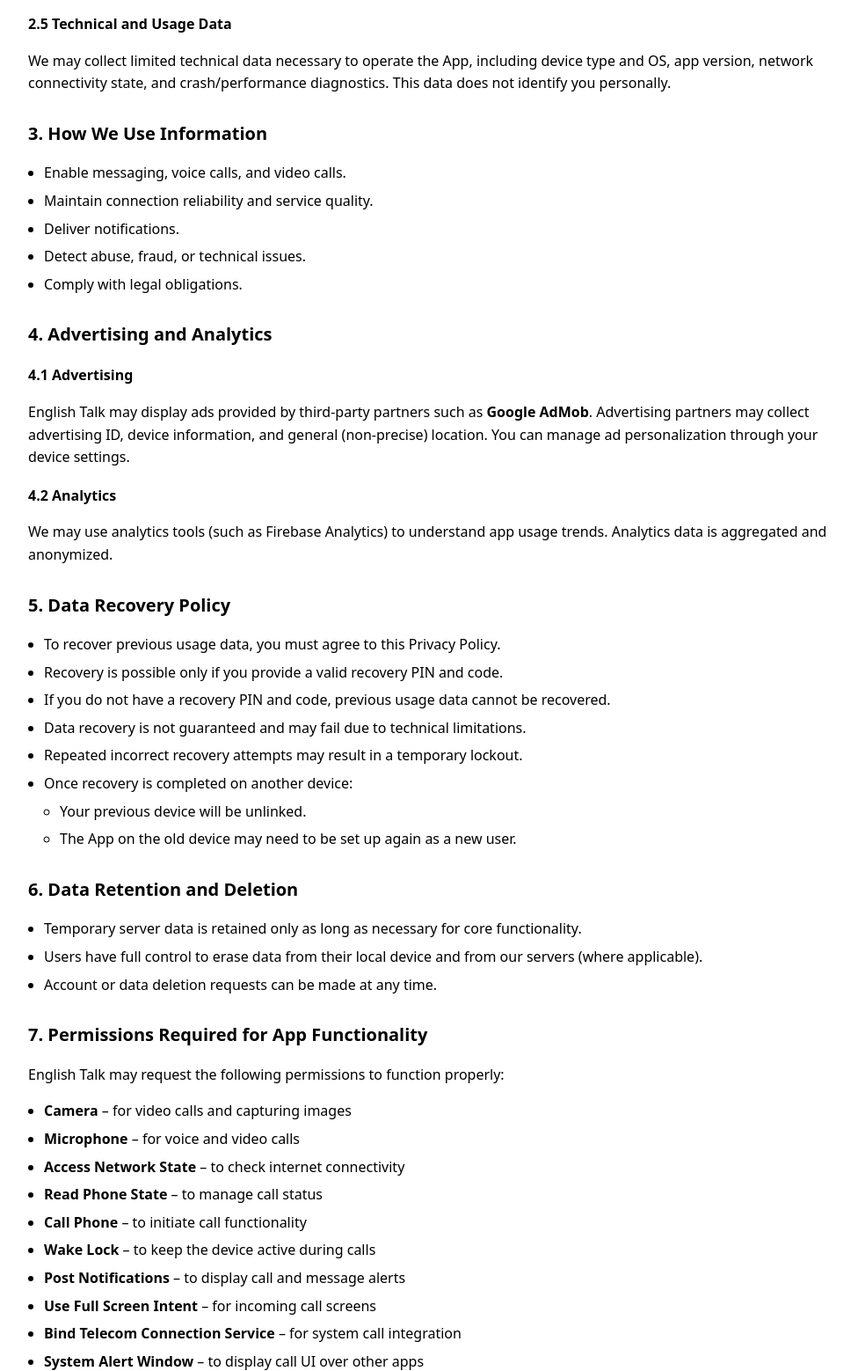
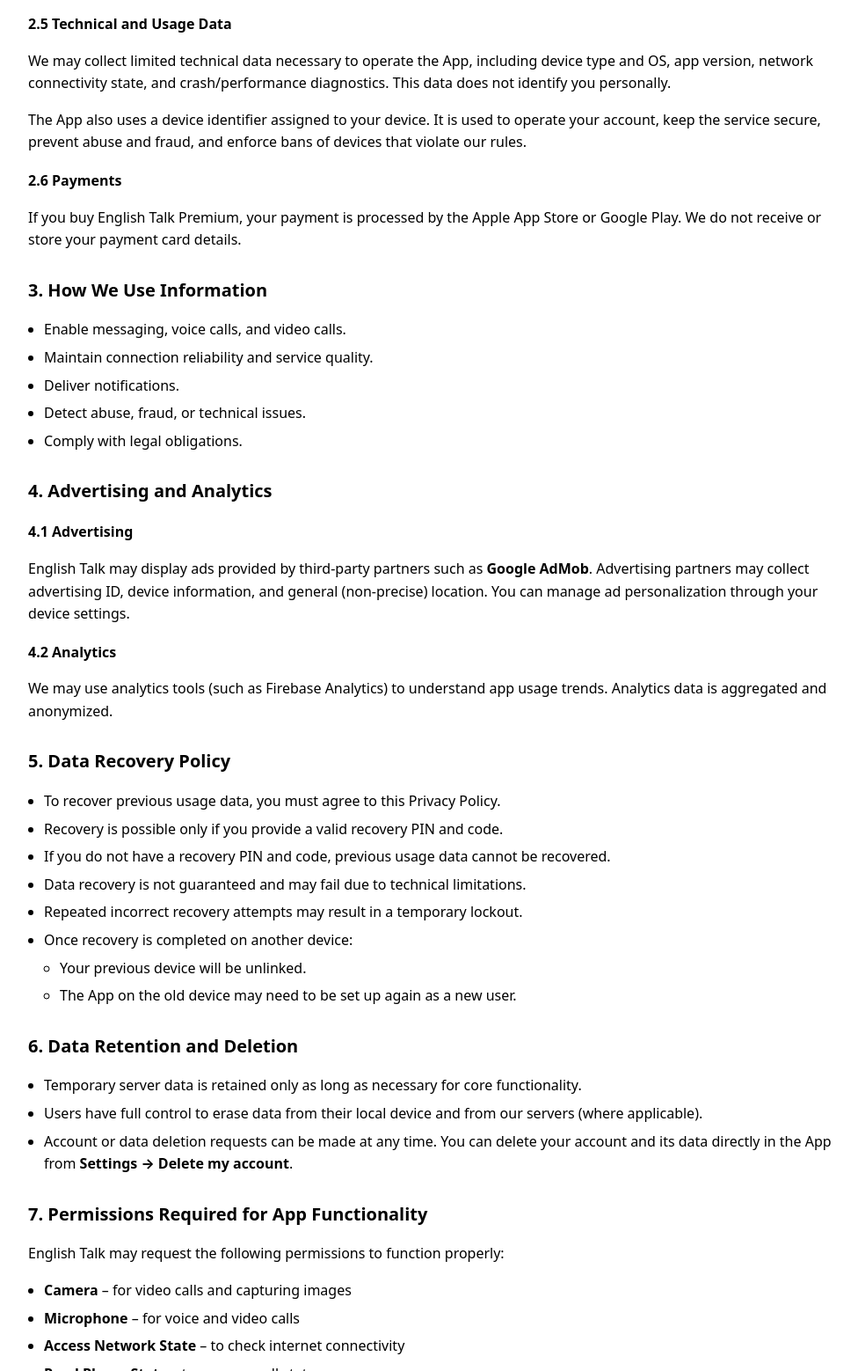
Before and after one commit to Halicode-Software-Solutions/englishtalk-privacy-policy, a plain HTML site: page docs/index.html in a window 1280 px wide. Shown: the part 1242-2800 px from the top of the page at 88% size, without its empty margins (148-1124 px from the left). Drawn offline with Linux system fonts and the light colour scheme.

Commit message:
Privacy policy update 2026-11-19: device identifier + payments sections, in-app deletion path, report/block, 17+ alignment, refreshed date

```diff
--- a/docs/index.html
+++ b/docs/index.html
@@ -28,7 +28,7 @@
       <h1>Privacy Policy</h1>
       <div class="muted">
         <strong>English Talk</strong><br />
-        Last updated: <span>[March 11, 2026]</span>
+        Last updated: <span>November 19, 2026</span>
       </div>
     </main>
   </header>
@@ -88,6 +88,16 @@
       We may collect limited technical data necessary to operate the App, including device type and OS,
       app version, network connectivity state, and crash/performance diagnostics. This data does not identify you personally.
     </p>
+    <p>
+      The App also uses a device identifier assigned to your device. It is used to operate your account,
+      keep the service secure, prevent abuse and fraud, and enforce bans of devices that violate our rules.
+    </p>
+
+    <h3>2.6 Payments</h3>
+    <p>
+      If you buy English Talk Premium, your payment is processed by the Apple App Store or Google Play.
+      We do not receive or store your payment card details.
+    </p>
 
 
     <h2>3. How We Use Information</h2>
@@ -134,7 +144,7 @@
     <ul>
       <li>Temporary server data is retained only as long as necessary for core functionality.</li>
       <li>Users have full control to erase data from their local device and from our servers (where applicable).</li>
-      <li>Account or data deletion requests can be made at any time.</li>
+      <li>Account or data deletion requests can be made at any time. You can delete your account and its data directly in the App from <strong>Settings → Delete my account</strong>.</li>
     </ul>
 
     <h2>7. Permissions Required for App Functionality</h2>
@@ -172,11 +182,12 @@
 	  No user can initiate an audio or video call without the recipient’s permission.
 	  To further promote a safe experience, chat messages are automatically filtered to block common harassment or abusive language.
 	  Users also have full control over their contact list and can delete any contact instantly if they feel uncomfortable or experience inappropriate behavior.
+	  Users can also <strong>report</strong> any user who behaves inappropriately — reports are reviewed by our team — and <strong>block</strong> any user so they are not matched or connected with that user again.
     </p>
 
     <h2>10. Children’s Privacy</h2>
     <p>
-      English Talk is not intended for children under 13. We do not knowingly collect information from children.
+      English Talk is intended only for users aged 17 and older. We do not knowingly collect information from children under 13.
       If such data is identified, it will be deleted.
     </p>
 
```
